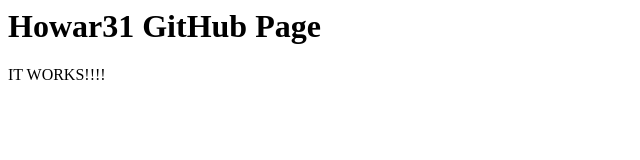
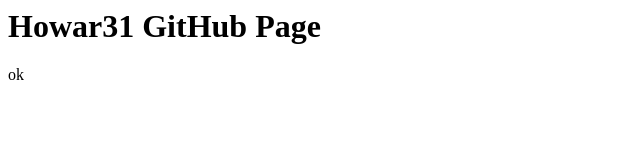
Before and after one commit to howar31/howar31.github.io, a plain HTML site: page index.html in a window 1280 px wide. Shown: the full height of the page, 0-640 px from the left. Drawn offline with Linux system fonts and the light colour scheme.

```diff
--- a/index.html
+++ b/index.html
@@ -1,2 +1,2 @@
 <h1>Howar31 GitHub Page</h1>
-<p>IT WORKS!!!!</p>
+<p>ok</p>
```
Also changed, not shown: index.css (added).
